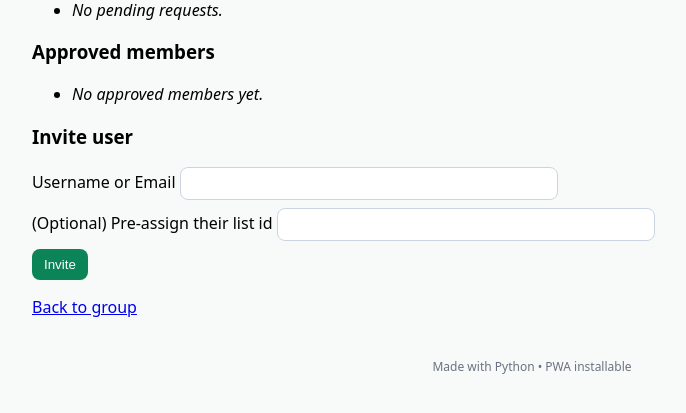
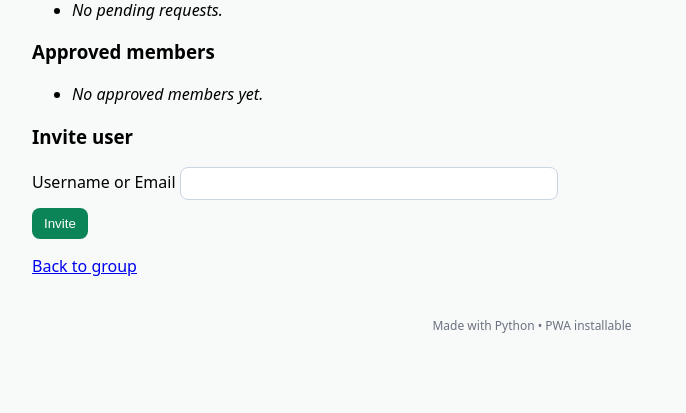
Before and after one commit to Kevin-Jay-Roberts21/Christmas-App, a FastAPI app: template app/templates/group_manage.html in a window 1280 px wide. Shown: the part 232-645 px from the top of the page, without its empty margins (108-794 px from the left). Run offline with FastAPI, Linux system fonts and the light colour scheme; the template is opened without the code that fills it, so the values that code supplies are empty.

Commit message:
Got rid of list request when sending an invite.

```diff
--- a/app/templates/group_manage.html
+++ b/app/templates/group_manage.html
@@ -36,11 +36,6 @@
       <input name="identifier" required>
     </label>
   </div>
-  <div>
-    <label>(Optional) Pre-assign their list id
-      <input name="selected_list_id" type="number">
-    </label>
-  </div>
   <button type="submit">Invite</button>
 </form>
 
```
